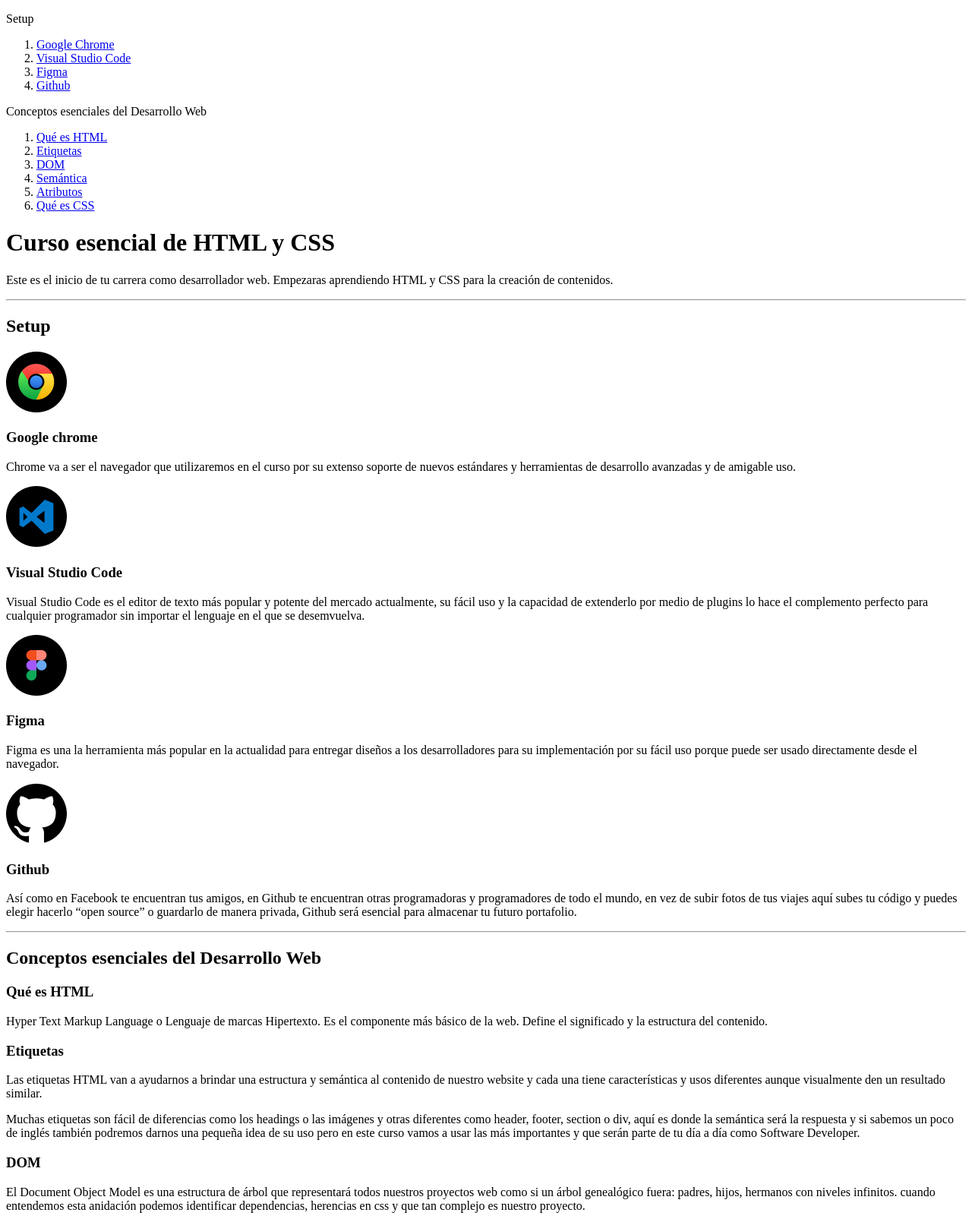
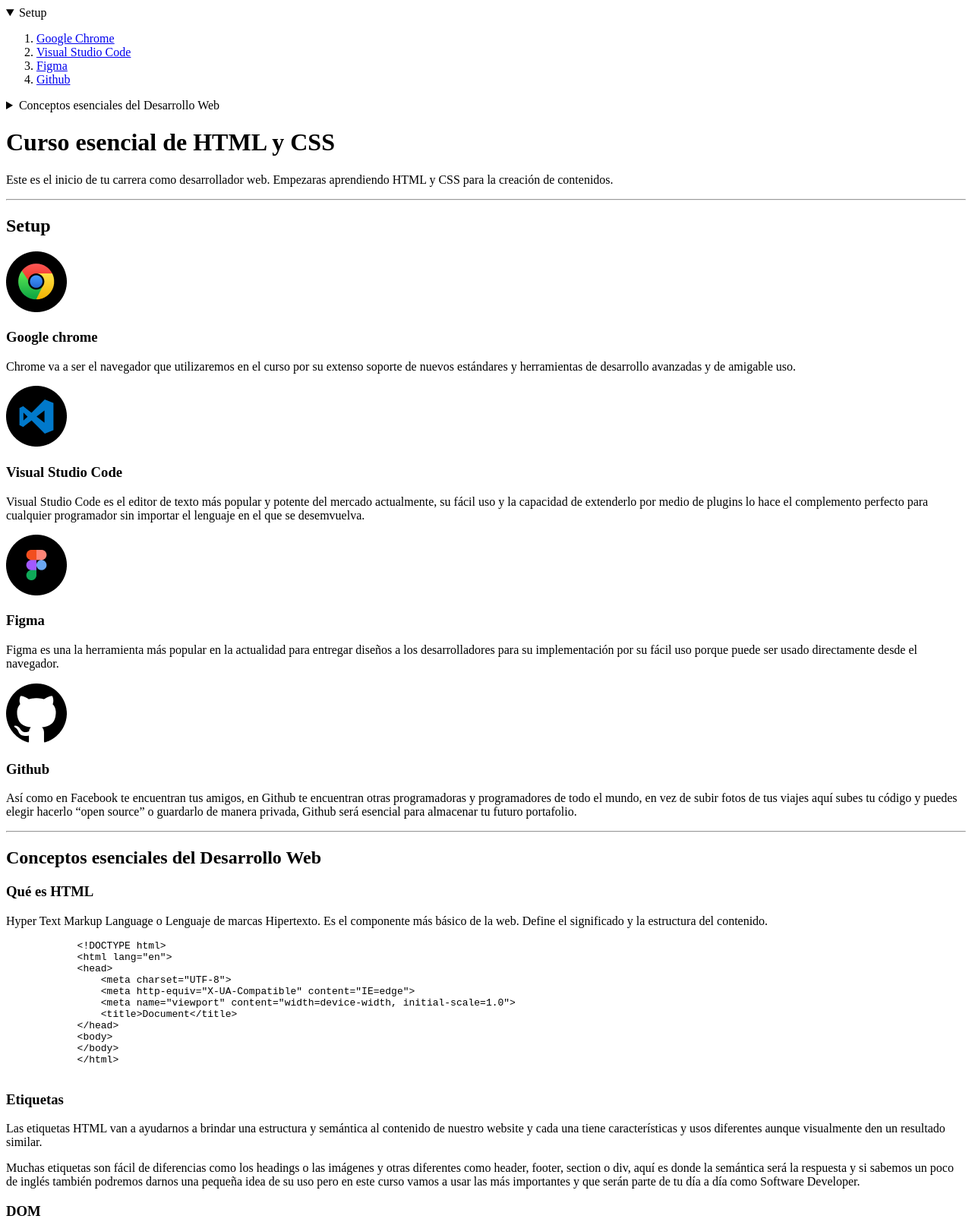
Before and after one commit to Scarletten/curso-html-css, a plain HTML site: page index.html in a window 1280 px wide. Shown: the top 1609 px of the page at 76% size. Drawn offline with Linux system fonts and the light colour scheme.

Commit message:
Hasta clase 31

```diff
--- a/index.html
+++ b/index.html
@@ -5,11 +5,15 @@
         <meta http-equiv="X-UA-Compatible" content="IE=edge">
         <meta name="viewport" content="width=device-width, initial-scale=1.0">
         <title>Sitio de prueba</title>
+        <link rel="stylesheet" href="./styles.css">
     </head>
     <body>
         <header>
-            <p>Setup</p>
             <nav>
+            <details open>
+                <summary>
+                    Setup
+                </summary>
                 <ol>
                     <li>
                         <a href="#google-chrome">
@@ -31,8 +35,12 @@
                         Github
                         </a>
                     </li>
+            </details>
+            <details>
+                <summary>
+                    Conceptos esenciales del Desarrollo Web
+                </summary>
             </ol>
-                <p>Conceptos esenciales del Desarrollo Web</p>
             <ol>
                 <li>
                     <a href="#html">
@@ -65,6 +73,7 @@
                     </a>
                 </li>
             </ol>
+            </details>
             </nav>
         </header>
         <h1>Curso esencial de HTML y CSS</h1>
@@ -87,6 +96,19 @@
         <h2>Conceptos esenciales del Desarrollo Web</h2>
         <h3 id="html">Qué es HTML</h3>
         <p>Hyper Text Markup Language o Lenguaje de marcas Hipertexto. Es el componente más básico de la web. Define el significado y la estructura del contenido.</p>
+        <pre>
+            &lt;!DOCTYPE html&gt;
+            &lt;html lang=&quot;en&quot;&gt;
+            &lt;head&gt;
+                &lt;meta charset=&quot;UTF-8&quot;&gt;
+                &lt;meta http-equiv=&quot;X-UA-Compatible&quot; content=&quot;IE=edge&quot;&gt;
+                &lt;meta name=&quot;viewport&quot; content=&quot;width=device-width, initial-scale=1.0&quot;&gt;
+                &lt;title&gt;Document&lt;/title&gt;
+            &lt;/head&gt;
+            &lt;body&gt;
+            &lt;/body&gt;
+            &lt;/html&gt;
+        </pre>
         <h3 id="etiquetas">Etiquetas</h3>
         <p>Las etiquetas HTML van a ayudarnos a brindar una estructura y semántica al contenido de nuestro website y cada una tiene características y usos diferentes aunque visualmente den un resultado similar.</p>
         <p>Muchas etiquetas son fácil de diferencias como los headings o las imágenes y otras diferentes como header, footer, section o div, aquí es donde la semántica será la respuesta y si sabemos un poco de inglés también podremos darnos una pequeña idea de su uso pero en este curso vamos a usar las más importantes y que serán parte de tu día a día como Software Developer.</p>
```
Lines whose indentation alone changed are shown as unchanged.
